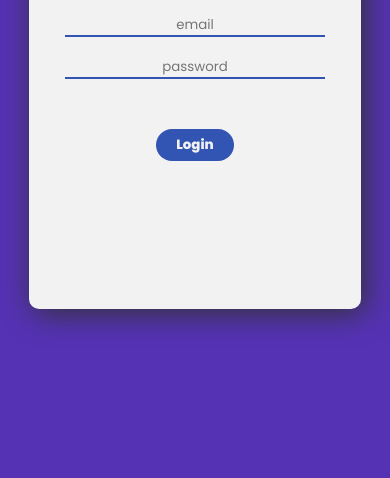
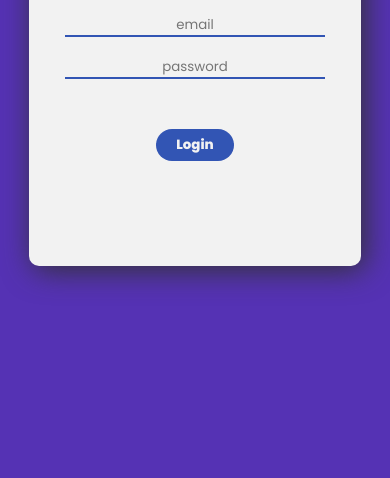
Before and after one commit to henrilima/nash.landing-page-login, a plain HTML site: page index.html in a window 390 px wide. Shown: the part 366-844 px from the top of the page. Drawn offline with Linux system fonts and the light colour scheme.

Commit message:
Update style.css

```diff
--- a/stylesheet/style.css
+++ b/stylesheet/style.css
@@ -126,7 +126,7 @@ body {
 @media (max-width: 850px) {
     .container {
         width: 80vw;
-        height: 60vh;
+        height: 420px;
         padding: 0 10px;
 
         -webkit-box-pack: center;
```
